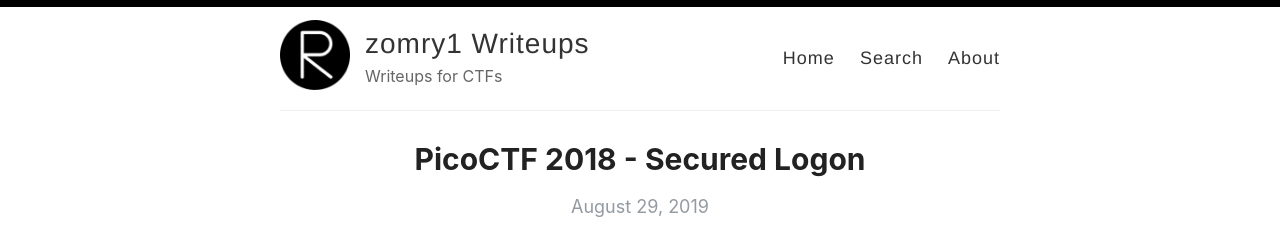
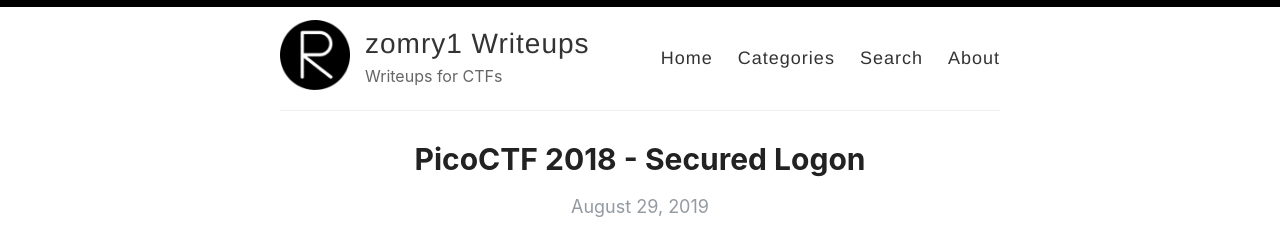
Before and after one commit to zomry1/zomry1.github.io, a Jekyll site: the page built from index.html, in a window 1280 px wide. Shown: the top 241 px of the page. Built offline with Jekyll 4.4.1, drawn with Linux system fonts in a browser that asks for light colours; the list of posts is cut into pages by our own code.

Commit message:
add hr, add categories button
add horizontal line above share segment

```diff
--- a/_layouts/default.html
+++ b/_layouts/default.html
@@ -28,6 +28,7 @@
 
             <nav>
               <a href="{{ site.baseurl }}/">Home</a>
+              <a href="{{ site.baseurl }}/categories">Categories</a>
               <a href="{{ site.baseurl }}/search">Search</a>
               <a href="{{ site.baseurl }}/about">About</a>
             </nav>
--- a/_layouts/post.html
+++ b/_layouts/post.html
@@ -26,7 +26,7 @@
   <div class="entry">
     {{ content }}
   </div>
-
+<hr>
   <div>
     <p><span class="share-box">Share:</span> <a href="http://twitter.com/share?text={{ page.title }}&url={{site.url}}{{page.url}}" target="_blank">Twitter</a>, <a href="https://www.facebook.com/sharer.php?u={{site.url}}{{page.url}}" target="_blank">Facebook</a></p>
   </div>
```
